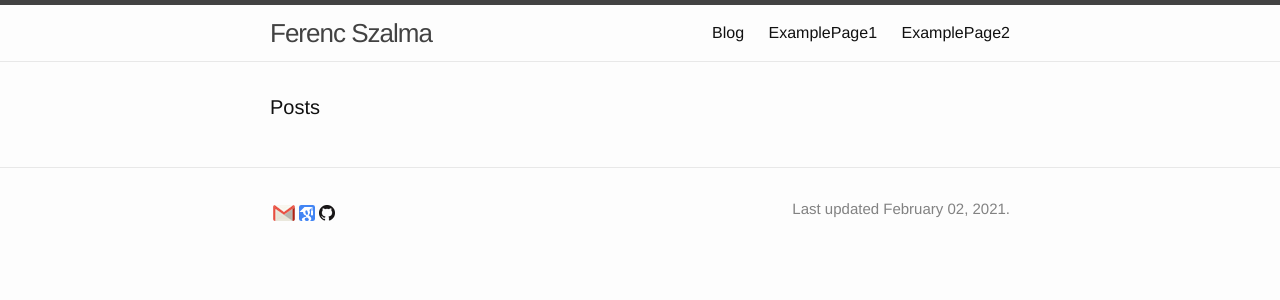
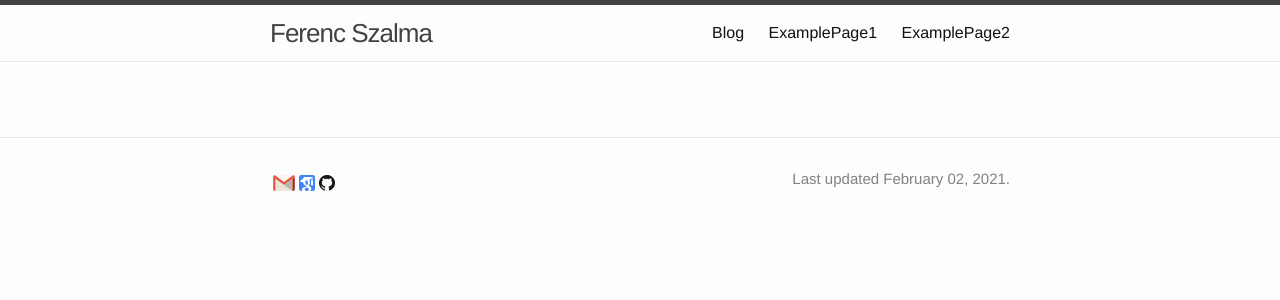
Before and after one commit to szalmaf/szalmaf.github.io, a Jekyll site: the page built from blog.html, in a window 1280 px wide. Shown: the top 300 px of the page. Built offline with Jekyll 4.4.1, drawn with Linux system fonts in a browser that asks for light colours.

Commit message:
Comment out 'Blog'

```diff
--- a/blog.html
+++ b/blog.html
@@ -7,7 +7,7 @@
 
 <div class="home">
 
-  <h1 class="page-heading">Posts</h1>
+  <!-- <h1 class="page-heading">Blog</h1> -->
 
   <ul class="post-list">
     {% for post in site.posts %}
```
